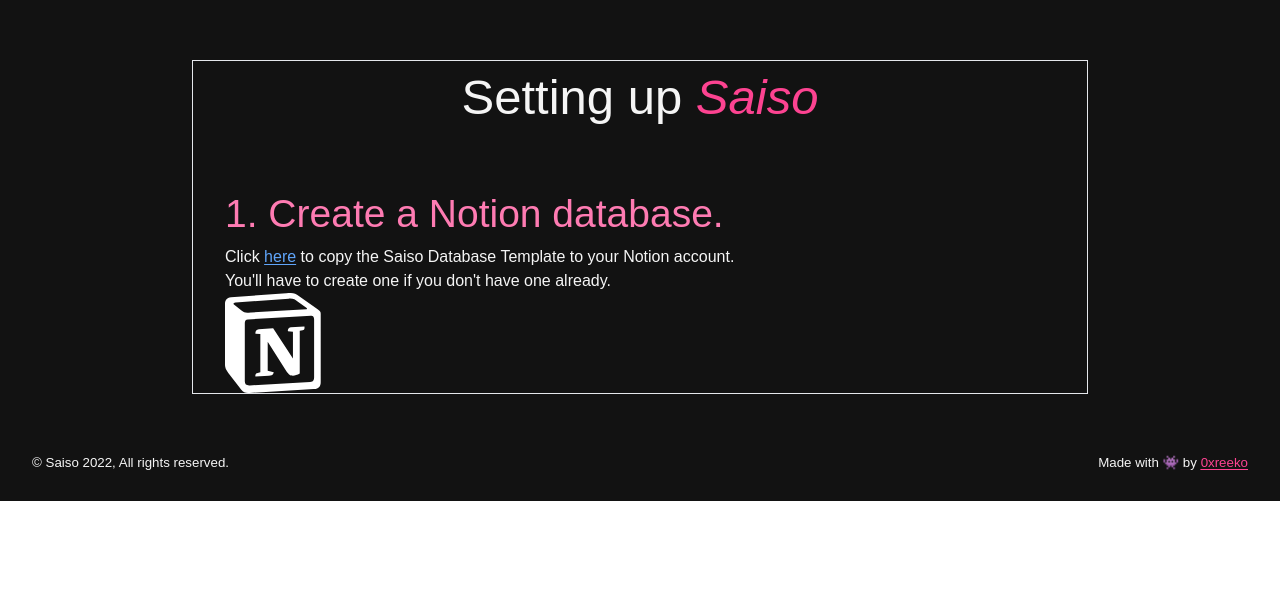
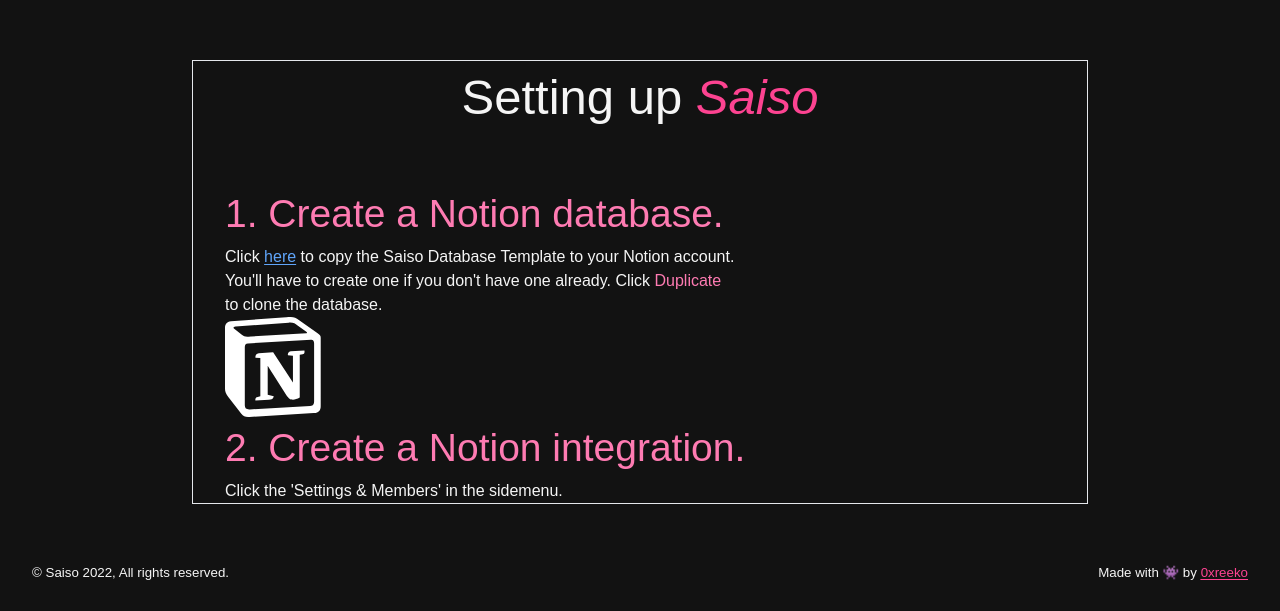
Before and after one commit to ricobuilds/saiso-web, a Next.js app: page / in a window 1280 px wide. Shown: the part 1156-1767 px from the top of the page. Before the commit the page ends 1657 px from the top, so only its background shows below. Built offline with nearby package versions, Linux system fonts and the light colour scheme; a web font is replaced by a local one.

Commit message:
added constants, fixed copy for 1st step and added second step.

```diff
--- /dev/null
+++ b/constants/index.tsx
@@ -0,0 +1 @@
+export const NOTION_DB_TEMPLATE = "https://0xreeko.notion.site/Saiso-Database-Template-58ef09776b32445ba4e8706634fed29a"
--- a/pages/index.tsx
+++ b/pages/index.tsx
@@ -3,6 +3,7 @@
 import Link from 'next/link'
 import { Header } from '../components/Header'
 import { Hero } from '../components/Hero'
+import { NOTION_DB_TEMPLATE } from '../constants'
 import { NotionSvg } from '../icons/svg/notion'
 
 const Home: NextPage = () => {
@@ -39,13 +40,18 @@
             {/* setup notion DB */}
             <h3 className='text-m-h3 sm:text-d-h3 text-ruby-400'>1. Create a Notion database.</h3>
             <p className='max-w-lg'>
-              Click <Link href="#install" className='text-blue-400 underline underline-offset-2 inline-flex gap-1 items-center'>here
+              Click <Link href={NOTION_DB_TEMPLATE} target="_blank" className='text-blue-400 underline underline-offset-2 inline-flex gap-1 items-center'>here
               </Link> to copy the Saiso Database Template to your Notion account. You'll have to create one if you don't have one already.
+              Click <span className='text-ruby-400'>Duplicate</span> to clone the database.
             </p>
             <div><NotionSvg /></div>
           </div>
           <div className="">
             {/* setup notion integration */}
+            <h3 className='text-m-h3 sm:text-d-h3 text-ruby-400'>2. Create a Notion integration.</h3>
+            <p className='max-w-lg'>
+              Click the &apos;Settings & Members&apos; in the sidemenu.
+              </p>
           </div>
           <div className="">
             {/* install npm package */}
```
